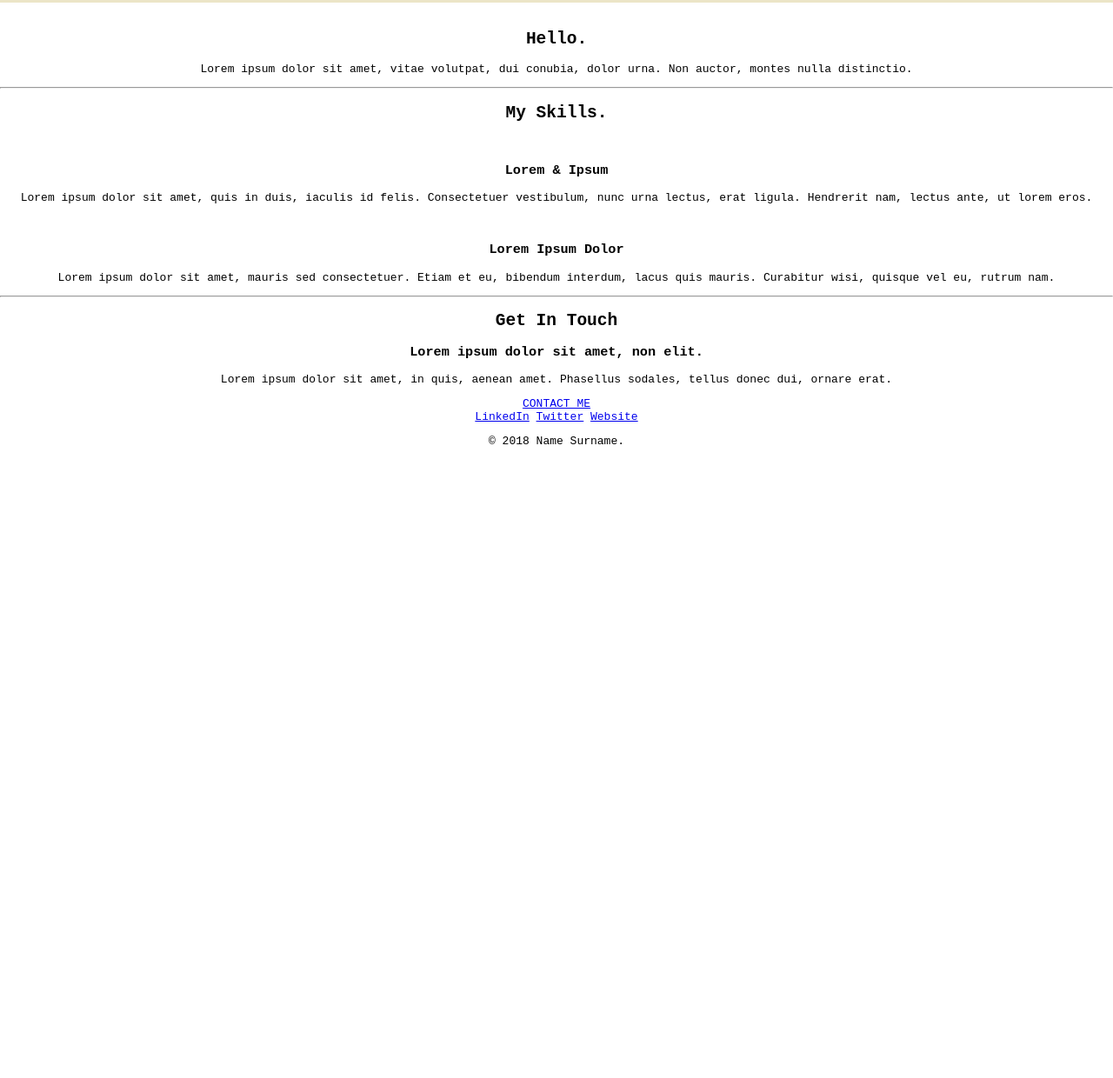
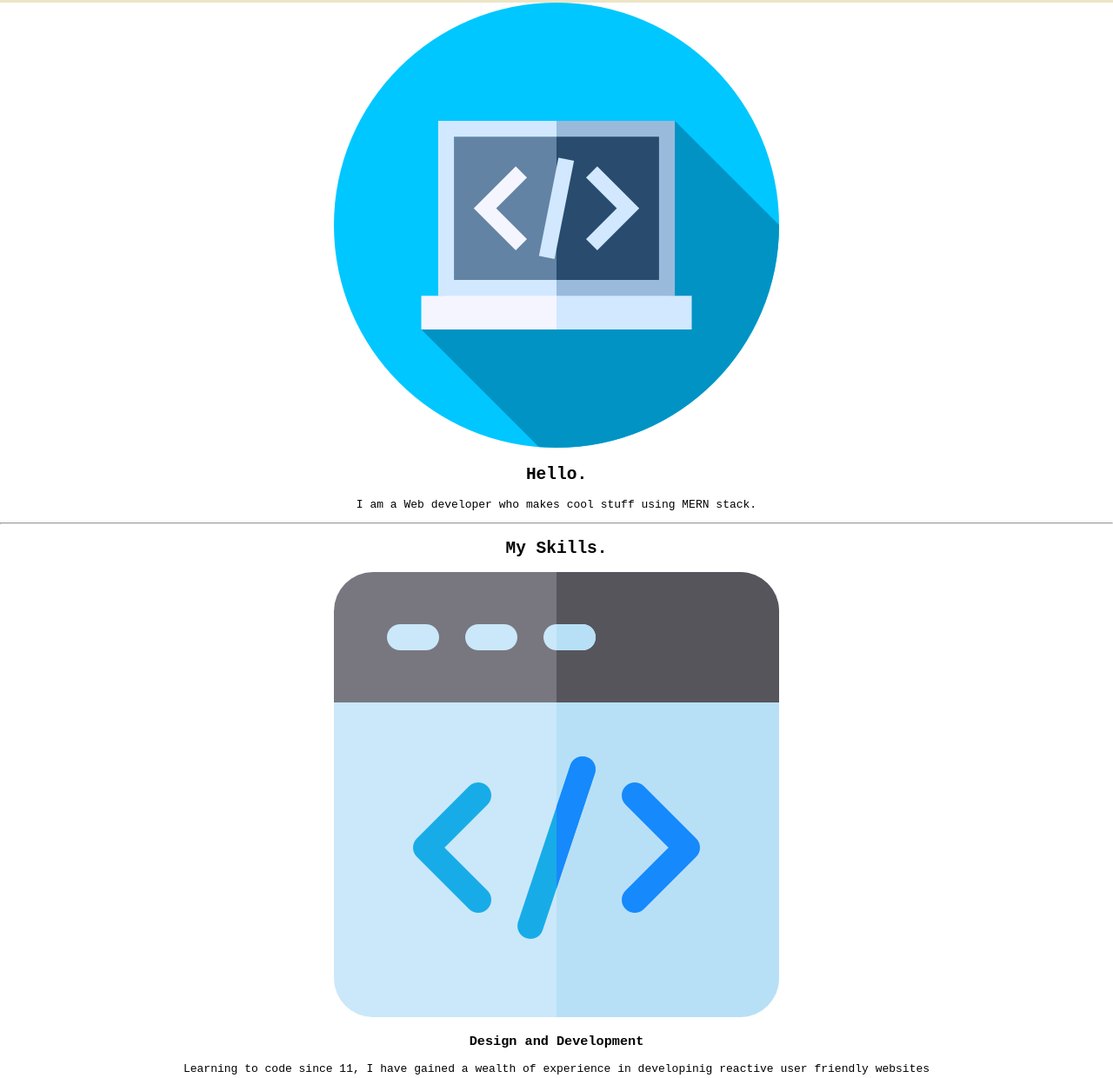
Before and after one commit to Saksham-13/MySite, a plain HTML site: page index.html in a window 1280 px wide. Shown: the part 897-2137 px from the top of the page at 87% size. Before the commit the page ends 1412 px from the top, so only its background shows below. Drawn offline with Linux system fonts and the light colour scheme.

Commit message:
i forgot what i changed

```diff
--- a/css/styles.css
+++ b/css/styles.css
@@ -29,12 +29,14 @@
 } */
 h1 {
     display: block;
-    font-size: 2em;
-    margin-block-start: 0em;
+    font-size: 300%;
+    /* margin-block-start: 0em;
     margin-block-end: 0em;
     margin-inline-start: 0px;
-    margin-inline-end: 0px;
+    margin-inline-end: 0px; */
     font-weight: bold;
+    margin: 50px auto 0 auto;
+
 
 }
 body {
--- a/index.html
+++ b/index.html
@@ -21,30 +21,30 @@
     <div class="thir"> </div> -->
     <div class="middle-container">
         <div class="profile">
-          <img src="" alt="">
+          <img src="images/programming.png" alt="">
           <h2>Hello.</h2>
-          <p>Lorem ipsum dolor sit amet, vitae volutpat, dui conubia, dolor urna. Non auctor, montes nulla distinctio.</p>
+          <p>I am a Web developer who makes cool stuff using MERN stack.</p>
         </div>
         <hr>
         <div class="skills">
           <h2>My Skills.</h2>
           <div class="skill-row">
-            <img class="" src="" alt="">
-            <h3>Lorem & Ipsum</h3>
-            <p>Lorem ipsum dolor sit amet, quis in duis, iaculis id felis. Consectetuer vestibulum, nunc urna lectus, erat ligula. Hendrerit nam, lectus ante, ut lorem eros.</p>
+            <img class="" src="images/html.png" alt="">
+            <h3>Design and Development</h3>
+            <p>Learning to code since 11, I have gained a wealth of experience in developinig reactive user friendly websites</p>
           </div>
           <div class="skill-row">
-            <img class="" src="" alt="">
-            <h3>Lorem Ipsum Dolor</h3>
-            <p>Lorem ipsum dolor sit amet, mauris sed consectetuer. Etiam et eu, bibendum interdum, lacus quis mauris. Curabitur wisi, quisque vel eu, rutrum nam.</p>
+            <img class="" src="images/momo.png" alt="">
+            <h3>Momos</h3>
+            <p>However my best skill remain eating momos accompnaied with a spicy chili-garlic condiment and no mayonese</p>
           </div>
         </div>
         <hr>
         <div class="contact-me">
           <h2>Get In Touch</h2>
-          <h3>Lorem ipsum dolor sit amet, non elit.</h3>
-          <p>Lorem ipsum dolor sit amet, in quis, aenean amet. Phasellus sodales, tellus donec dui, ornare erat.</p>
-          <a class="btn" href="mailto:name@email.com">CONTACT ME</a>
+          <h3>If you love momos as much as I do.</h3>
+          <p>We can talk about momos as we code!!</p>
+          <a class="btn" href="mailto:guglu000@email.com">CONTACT ME</a>
         </div>
       </div>
 
@@ -53,7 +53,7 @@
         <a class="footer-link" href="https://www.linkedin.com/">LinkedIn</a>
         <a class="footer-link" href="https://twitter.com/">Twitter</a>
         <a class="footer-link" href="https://www.appbrewery.co/">Website</a>
-        <p>© 2018 Name Surname.</p>
+        <p>© 2022 Saksham Alok.</p>
       </div>
 
 
```
Also changed, not shown: images/html.png (added), images/momo.png (added), images/programming.png (added), 1 other file.
